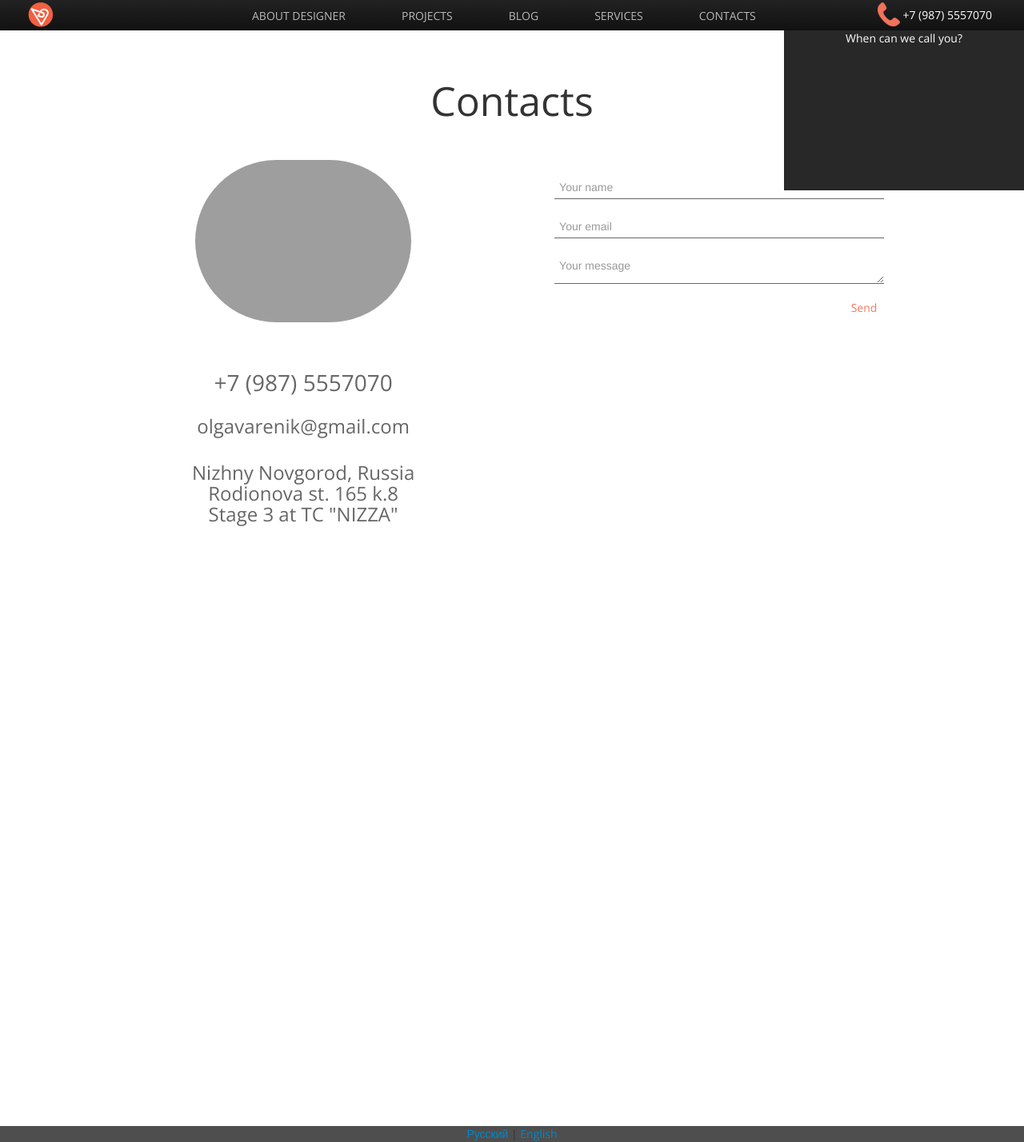
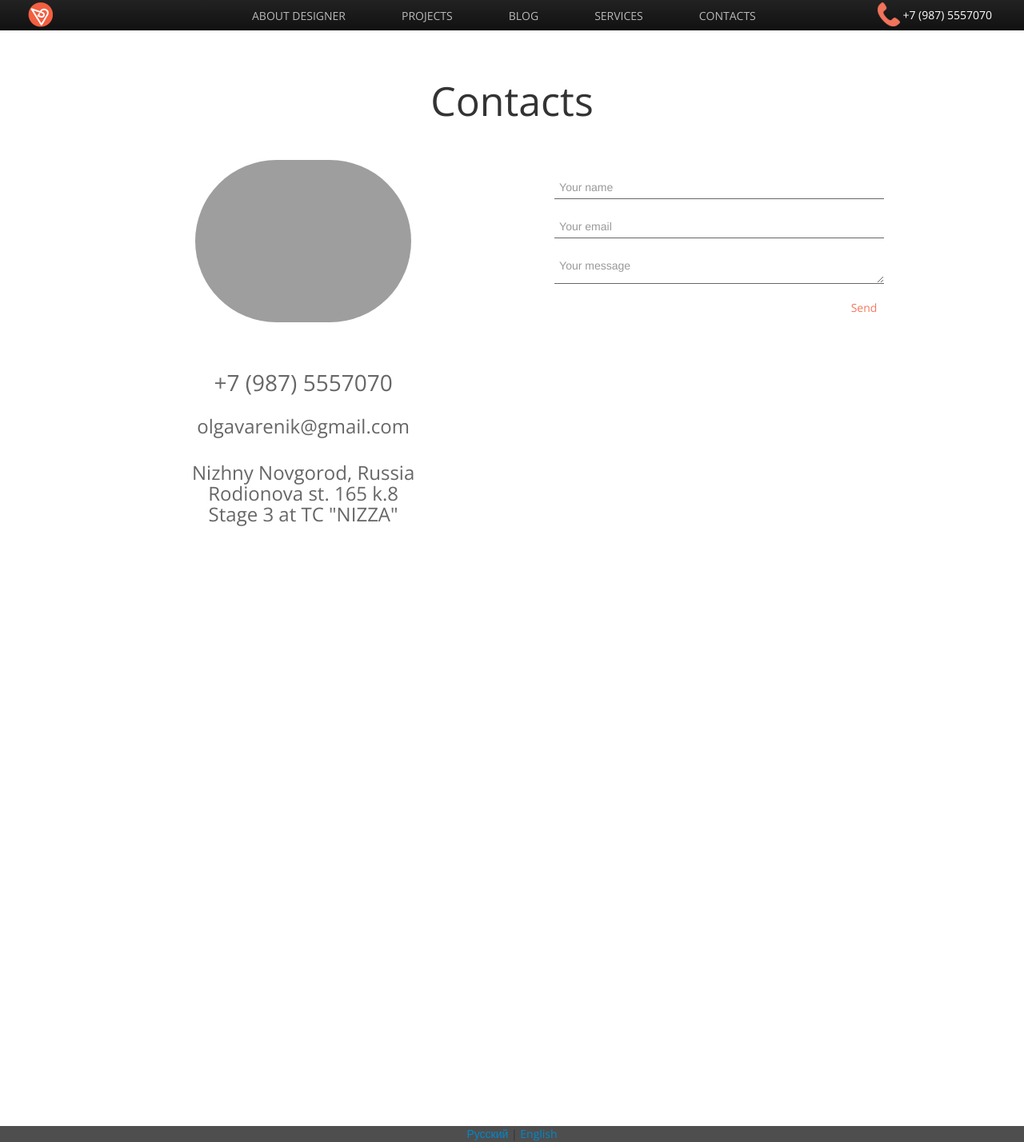
Before and after one commit to emakarov/ovarenik, a Django app: template ovarenik/templates/blog/contacts.html in a window 1280 px wide. Shown: the whole page at 80% size. Run offline with Django 3.2, Linux system fonts and the light colour scheme; the template is opened without the code that fills it, so the values that code supplies are empty; parts of the project's set-up code (start-up, migrations or seed data) failed here and were passed over; some libraries are stand-ins or nearby versions; grey boxes are pictures that could not be loaded.

Commit message:
phone recall

```diff
--- a/ovarenik/templates/base.html
+++ b/ovarenik/templates/base.html
@@ -78,7 +78,7 @@
       </div>
     </div>
 
-    <div style="position:fixed;top:38px;background:#111111;opacity:0.9;right:0;height:200px;width:300px;color:#fff">
+    <div id="phonecaller" style="position:fixed;top:38px;background:#111111;opacity:0.9;right:0;height:200px;width:300px;color:#fff;padding-top:10px;text-transform:uppercase;display:none;">
       <center>{% trans "When can we call you?" %}</center>
     </div>
 
```
